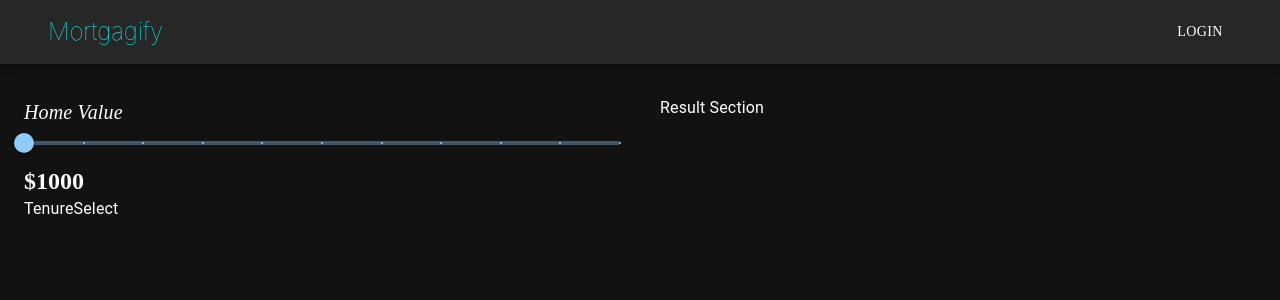
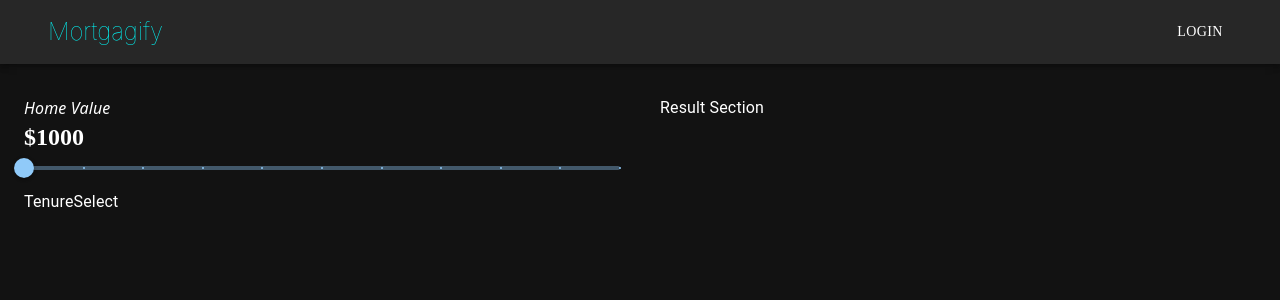
Before and after one commit to Shohaibur/Mortgagify, a React (Create React App) app: page / in a window 1280 px wide. Shown: the top 300 px of the page. Built offline with nearby package versions, Linux system fonts and the light colour scheme.

Commit message:
same update 2

```diff
--- a/src/components/SliderSelect.js
+++ b/src/components/SliderSelect.js
@@ -5,12 +5,13 @@ import { Typography } from "@mui/material";
 const SliderSelect = () => {
   return (
     <>
-      <Typography variant="h6" fontFamily={"initial"} fontStyle={"oblique"} fontWeight={"normal"} >
+      <Typography variant="h7" fontFamily={"sans"} fontStyle={"oblique"} fontWeight={"normal"} >
         Home Value
       </Typography>
+      <Typography variant="h5" fontFamily={"serif"} fontWeight={"bold"}> $1000 </Typography >
       <SliderComponent min={10} max={60} defaultValue={3} step={5} onChange={(e, value) => console.log(value)} />
 
-      <Typography variant="h5" fontFamily={"serif"} fontWeight={"bold"}> $1000 </Typography >
+
     </>
   )
 }
```
